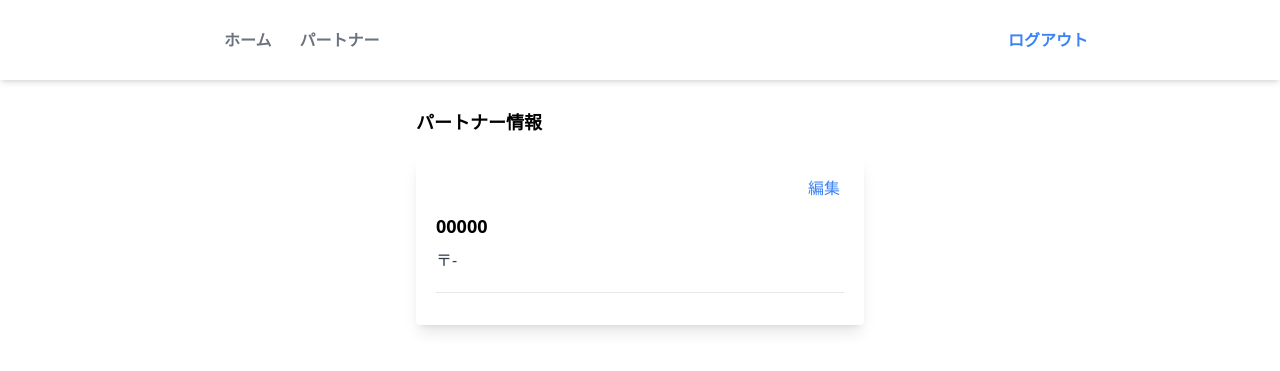
After one commit to hayamakazuyuki/sf-mgmt, a Flask app: template sf/app/templates/contractor/profile.html in a window 1280 px wide. The commit adds this page. Shown: the top 371 px of the page. Run offline with Flask 2, Linux system fonts and the light colour scheme; the template is opened without the code that fills it, so the values that code supplies are empty; some libraries are stand-ins or nearby versions.

```diff
--- a/sf/app/templates/contractor/index.html
+++ b/sf/app/templates/contractor/index.html
@@ -16,7 +16,7 @@
         </div>
 
         <div class="w-full">
-            <form action="/contractor/" method="GET">
+            <form action="/contractor" method="GET">
                 <div class="relative flex">
                     <input class="w-full rounded-full shadow-md h-10 px-5 pr-16 focus:border-blue-400 focus:bg-white" type="search" name="q" placeholder="ID or 検索ワード">
                     <button type="submit" class="absolute right-0 top-0 mt-3 mr-4">
--- /dev/null
+++ b/sf/app/templates/contractor/profile.html
@@ -0,0 +1,42 @@
+{% extends "layout.html" -%}
+{% block content -%}
+{% include "navbar.html" -%}
+{% include "_flashing.html" -%}
+
+<div class="container max-w-2xl mx-auto mt-7 px-2">
+    <div class="max-w-md mx-auto">
+        <p class="font-bold text-lg my-5">パートナー情報</p>
+        <div class="max-w-xl rounded shadow-lg my-5 p-5">
+            <div class="">
+                <p class="text-right">
+                    <a href="/contractor/{{ contractor.id }}/edit" class="px-1 py-1 text-blue-500 rounded-full hover:bg-blue-100 text-right">編集</a>
+                </p>
+                <p class="text-gray-500 text-sm">
+                </p>
+            </div>
+            {% if contractor.is_inactive %}
+            <p class="inline-flex items-center justify-center px-2 py-1 text-xs font-bold leading-none text-white bg-red-700 rounded-full">停止</p>
+            {% endif %}
+            <p class="mt-3 text-lg font-bold">{{ '%05d' % contractor.id }}</p>
+            <p class="text-2xl my-2">{{ contractor.name }}</p>
+            <p class="text-gray-700">{{ contractor.title }} {{ contractor.representative }}</p>
+            <p class="text-gray-700">{{ '〒{}-{}'.format(contractor.zip[:3], contractor.zip[3:]) }}</p>
+            <p class="text-gray-700">{{ contractor.prefecture }}{{ contractor.city }}{{ contractor.town }}{{ contractor.address }}</p>
+            <p class="text-gray-700">{{ contractor.bldg }}</p>
+            <p class="text-gray-700">{{ contractor.tel }}</p>
+            {% if contractor.satiscare %}
+            <p class="inline-flex items-center justify-center px-2 py-1 text-xs font-bold leading-none text-white bg-indigo-700 rounded-full">ケア</p>
+            {% endif %}
+
+            <hr class="mt-5 mb-3">
+
+            <div class="flex justify-between text-gray-500 text-sm">
+                <p class="items-end">{{ contractor.registered_at.strftime('%Y-%m-%d %H:%M') }}</p>
+                <p class="items-end">{{ contractor.registered_by }}</p>
+            </div>
+        </div>
+    </div>
+
+</div>
+
+{% endblock %}
```
Also changed, not shown: sf/app/contractor/views.py (+14 -3 lines).
